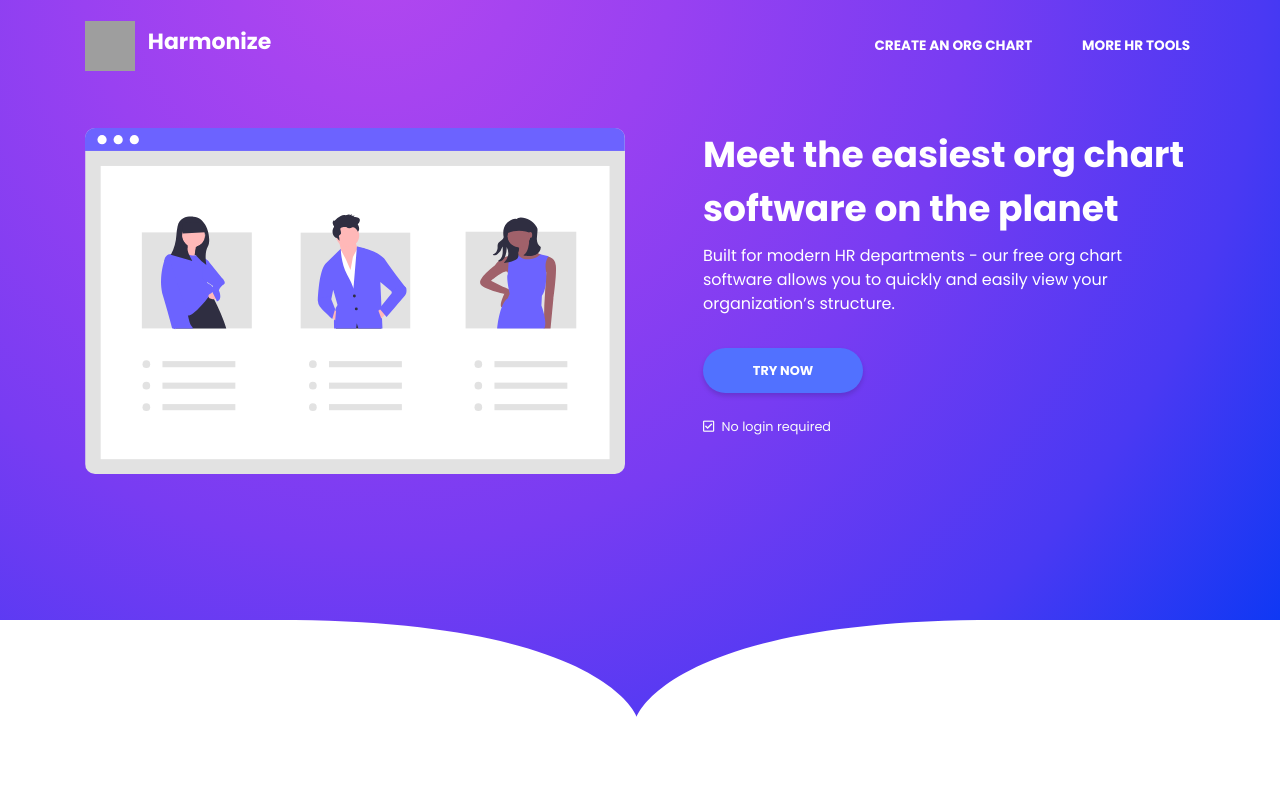
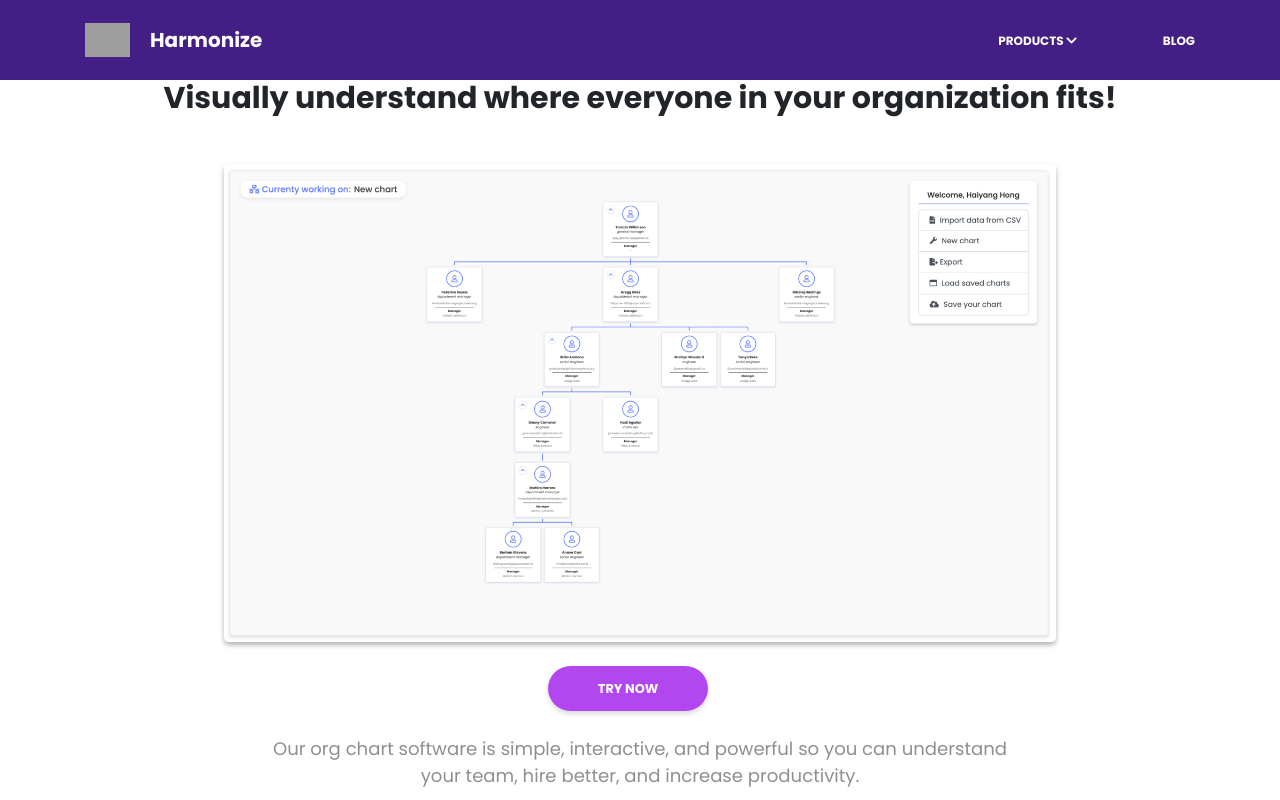
Before and after one commit to hyhong-code/harmonize-tools, a React (Create React App) app in the folder clients/orgchart/: page /orgchart in a window 1280 px wide. Shown: the top 800 px of the page. Built offline with nearby package versions, Linux system fonts and the light colour scheme; grey boxes are pictures that could not be loaded; the HTML template or start-up script is replaced by a standard one.

Commit message:
sdjfldsj

```diff
--- a/clients/orgchart/src/Components/landing/Features.scss
+++ b/clients/orgchart/src/Components/landing/Features.scss
@@ -62,4 +62,5 @@
   width: 80%;
   display: block;
   margin: 0 auto;
+  z-index: 0;
 }
--- a/clients/orgchart/src/Components/landing/Showcase.scss
+++ b/clients/orgchart/src/Components/landing/Showcase.scss
@@ -1,6 +1,8 @@
 @import "../../Custom.scss";
 
 .ladning-showcase {
+  z-index: 100;
+
   .container {
     padding-top: 5rem;
 
--- a/clients/orgchart/src/Components/layout/Navbar.js
+++ b/clients/orgchart/src/Components/layout/Navbar.js
@@ -1,4 +1,4 @@
-import React, { useRef, useEffect, useState } from "react";
+import React, { useState, useEffect, useRef } from "react";
 import { Navbar, Nav, Container } from "react-bootstrap";
 import { Link } from "react-router-dom";
 
@@ -6,62 +6,66 @@ import "./Navbar.scss";
 import HarmonizeLogo from "../../assets/logo.png";
 
 const _Navbar = () => {
-  const docRef = useRef();
-  const [darkTheme, setDarkTheme] = useState(true);
+  const dropdownRef = useRef(null);
+  const [showDropdown, setShowDropdown] = useState(false);
 
-  useEffect(() => {
-    docRef.current = document.querySelector(".navbar");
-
-    function setNavbarBg() {
-      if (window.scrollY > 80) {
-        setDarkTheme(false);
-      } else {
-        setDarkTheme(true);
-      }
+  const navigate = (href, newTab) => {
+    const a = document.createElement("a");
+    a.href = href;
+    if (newTab) {
+      a.setAttribute("target", "_blank");
     }
-    document.addEventListener("scroll", setNavbarBg);
-    return () => document.removeEventListener("scroll", setNavbarBg);
-  }, []);
+    a.click();
+  };
 
   return (
-    <Navbar
-      fixed="top"
-      variant={darkTheme ? "dark" : "light"}
-      collapseOnSelect
-      expand="md"
-    >
-      <Container>
-        <Navbar.Brand
-          href="https://www.harmonizehq.com/"
-          target="_blank"
-          rel="noopener noreferer"
-        >
-          <img
-            src={HarmonizeLogo}
-            width="50"
-            height="50"
-            className="d-inline-block align-top"
-            alt="Harmonize Logo"
-          />
-          <h3>Harmonize</h3>
-        </Navbar.Brand>
-        <Navbar.Toggle aria-controls="main-navbar" />
-        <Navbar.Collapse id="main-navbar">
-          <Nav className="ml-auto">
-            <Link className="my-navlink" to="/orgchart/app">
-              Create an org chart
-            </Link>
-            <a
-              className="my-navlink"
-              href="/"
-              rel="noopener noreferrer"
-            >
-              More HR Tools
-            </a>
-          </Nav>
-        </Navbar.Collapse>
-      </Container>
-    </Navbar>
+    <header>
+      <nav className="navbar-custom">
+        <div className="container">
+          <a
+            href="https://www.harmonizehq.com/"
+            rel="noopener noreferrer"
+            className="navbar-brand"
+          >
+            <img src={HarmonizeLogo} alt="logo" /> Harmonize
+          </a>
+          <ul>
+            <li>
+              <button
+                className="products-drop"
+                onMouseOver={() => setShowDropdown(true)}
+                onMouseLeave={() => setShowDropdown(false)}
+              >
+                Products <i class="fas fa-chevron-down"></i>
+                {showDropdown && (
+                  <div className="product-dropdown" ref={dropdownRef}>
+                    <div className="dropdown-content">
+                      <a target="_blank" rel="noreferrer" href="/calculator">
+                        Paycheck Calculator
+                      </a>
+                      <a target="_blank" rel="noreferrer" href="/orgchart">
+                        Organization Chart
+                      </a>
+                      <a href="">Contract Generator</a>
+                      <a href="">Onboarding</a>
+                    </div>
+                  </div>
+                )}
+              </button>
+            </li>
+            <li>
+              <a
+                target="_blank"
+                rel="noreferrer"
+                href="https://www.attendancebot.com/blog/"
+              >
+                Blog
+              </a>
+            </li>
+          </ul>
+        </div>
+      </nav>
+    </header>
   );
 };
 
--- a/clients/orgchart/src/Components/layout/Navbar.scss
+++ b/clients/orgchart/src/Components/layout/Navbar.scss
@@ -1,96 +1,97 @@
 @import "../../Custom.scss";
 
-.navbar {
-  padding-top: 1rem !important;
-  background-color: transparent;
-  height: auto;
-  transition: background-color, color, 0.3s ease;
+header {
+  z-index: 2000;
+  button {
+    border: none;
+  }
 
-  &.navbar-light {
-    background-color: #fff;
-    box-shadow: 0 2px 3px rgba(#000, 0.15);
+  ul {
+    list-style: none;
+  }
+
+  .navbar-custom {
+    background-color: #431f85;
+    height: 5rem;
+    position: fixed;
+    right: 0;
+    left: 0;
 
     .container {
-      .my-navlink {
-        color: $dark-text;
-      }
+      height: 100%;
+      display: flex;
+      align-items: center;
+      justify-content: space-between;
+
+      .navbar-brand {
+        font-size: 1.25rem;
+        color: #fffcfc;
+        font-weight: bold;
+        display: flex;
+        align-items: center;
+
+        img {
+          display: inline-block;
+          width: 45px;
+          margin-right: 1.25rem;
         }
       }
 
-  .container {
-    .navbar-brand {
+      ul {
         display: flex;
-      justify-content: center;
-      align-items: center;
+        margin-bottom: 0;
 
-      h3 {
-        display: inline;
-        font-size: 1.375rem;
-        font-weight: 700;
-        margin-left: 0.8rem;
-      }
+        li {
+          &:not(:first-child) {
+            margin-left: 5rem;
           }
 
-    .navbar-toggler {
-      outline: none;
-      border: none;
+          a {
+            font-size: 0.75rem;
+            font-weight: bold;
+            text-transform: uppercase;
+            color: #fffcfc;
+          }
+
+          .products-drop {
+            font-size: 0.75rem;
+            font-weight: bold;
+            text-transform: uppercase;
+            color: #fffcfc;
+            background-color: inherit;
+            position: relative;
+
+            .product-dropdown {
               position: absolute;
-      right: 0;
               top: 0;
-      transition: transform 0.2s ease;
+              left: -2.5rem;
+              width: 11.25rem;
+              padding: 1.25rem 0;
+
+              .dropdown-content {
+                background-color: #fff;
+                border-radius: 5px;
+                box-shadow: 1px 3px 3px rgba(#000, 0.2);
+                cursor: default;
+                padding: 0.635rem 0.5rem.3125rem;
+
+                a {
+                  display: block;
+                  color: black;
+                  margin: 0.625rem 0;
+                  font-weight: 700;
+                  text-align: center;
+                  transition: 0.2s ease;
 
                   &:hover {
-        transform: scale(1.03);
-      }
-
-      span {
-        font-size: 1.8rem;
-      }
-    }
-
-    .my-navlink {
-      font-weight: 700;
-      font-size: 0.85rem;
-      text-transform: uppercase;
-      color: #fff;
-      margin-left: 2.5rem;
-      text-decoration: none;
-      transition: background-color, color, 0.3s ease;
-      padding: 0.1rem 0.3rem;
-      border-radius: 5px;
-
-      &:hover {
-        background-color: #fff;
-        color: #b347ef;
+                    color: #431f85;
                   }
                 }
               }
             }
-
-@media screen and (max-width: 768px) {
-  .navbar {
-    .container {
-      position: relative;
-      .my-navlink {
-        padding-top: 0.5rem;
-        padding-bottom: 0.5rem;
-        display: block;
-        text-align: center;
-        margin-left: 0;
-        color: #9941f1;
-
-        &:hover {
-          color: #fff;
-          background-color: #9941f1;
-        }
-      }
-
-      .navbar-collapse {
-        margin: 0 4.5rem;
-        background-color: #fff;
-        padding: 1rem;
-        border-radius: 10px;
           }
         }
       }
     }
+  }
+}
--- a/clients/orgchart/src/Components/pages/Landing.js
+++ b/clients/orgchart/src/Components/pages/Landing.js
@@ -17,7 +17,7 @@ const Landing = ({ history }) => {
   return (
     <section className="landing">
       <Navbar />
-      <Header />
+      {/* <Header /> */}
       <Showcase history={history} />
       <Features />
       <Footer />
```
Lines whose indentation alone changed are shown as unchanged.
